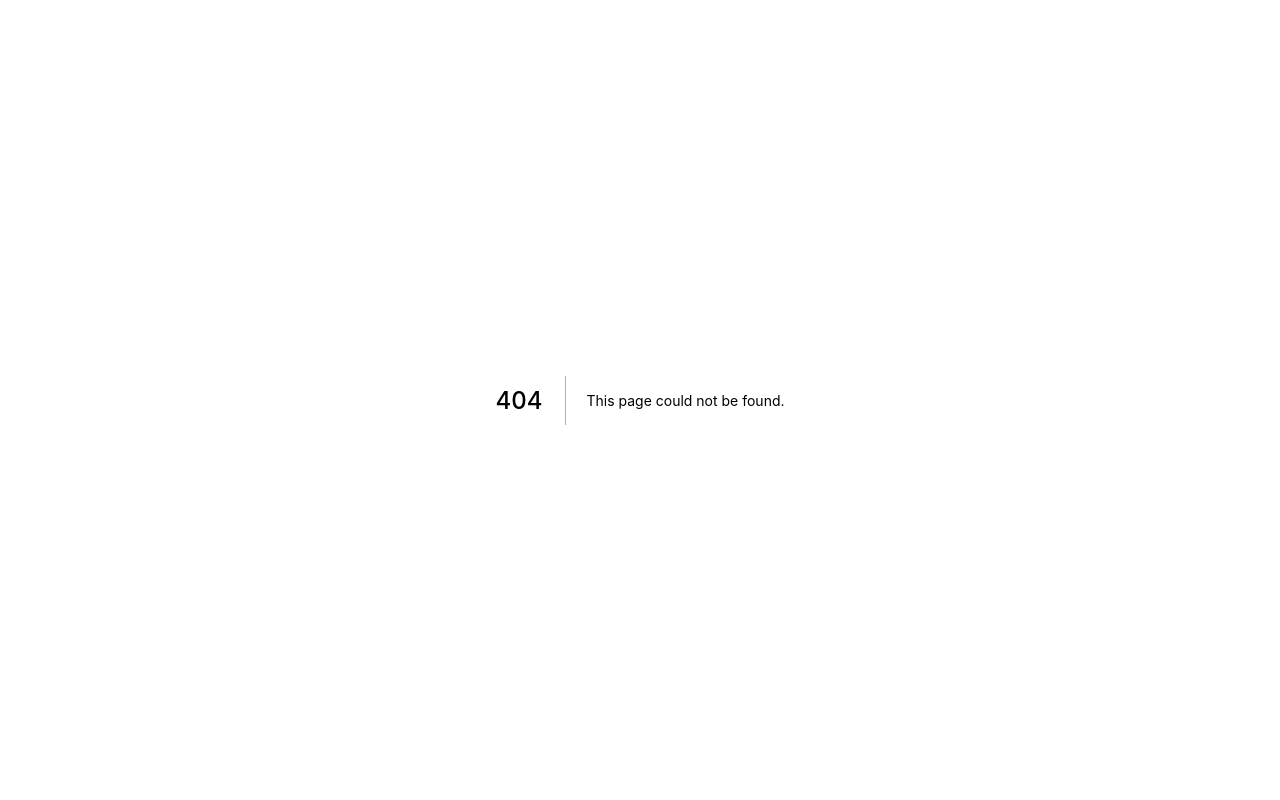
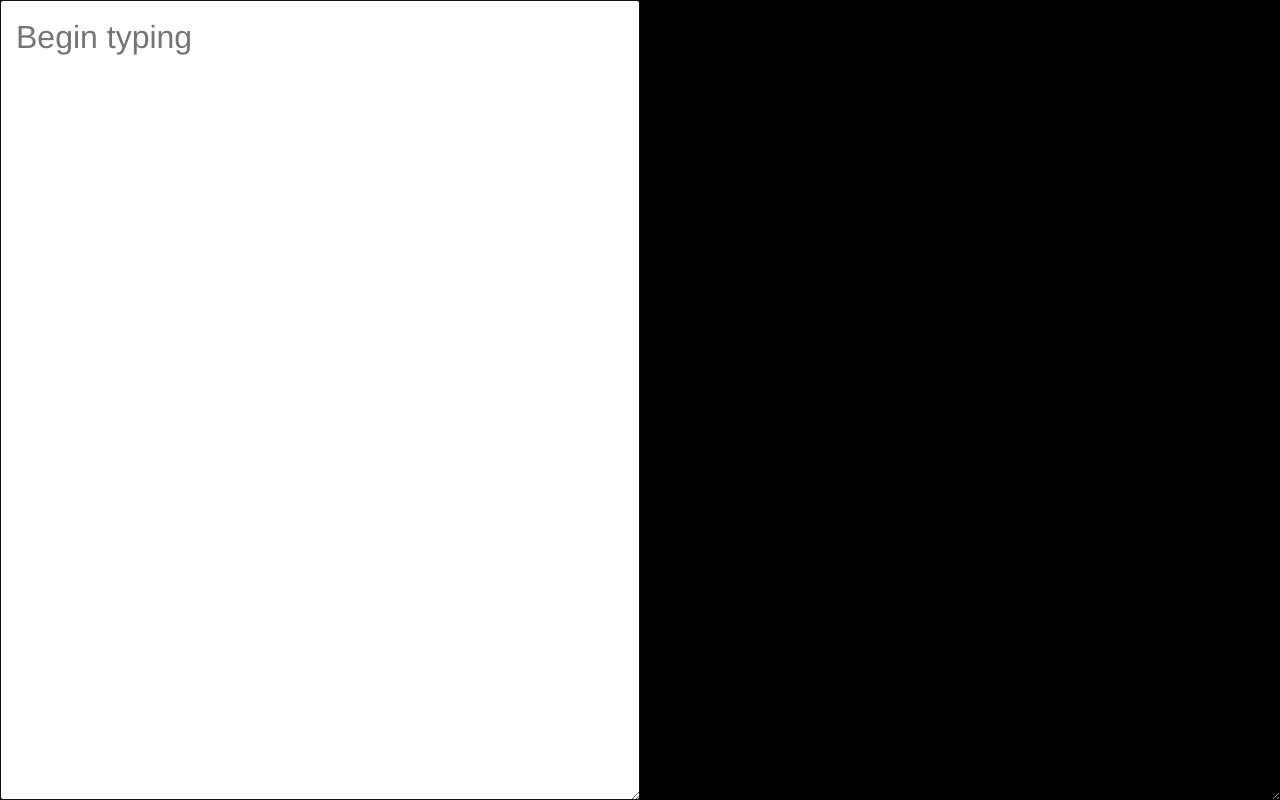
Before and after one commit to dzucconi/reticular.info, a Next.js app: page /every-single-thing-becomes-a-word in a window 1280 px wide. Before the commit this address had no page. Built offline with nearby package versions, Linux system fonts and the light colour scheme.

Commit message:
Adds page

```diff
--- /dev/null
+++ b/components/Editor/Editor.tsx
@@ -0,0 +1,59 @@
+import React, { useMemo, useState } from "react";
+import styled from "styled-components";
+
+interface EditorProps {
+  changeValue?(value: string): string;
+}
+
+const IDENTITY = (x: string) => x;
+
+export const Editor: React.FC<EditorProps> = ({ changeValue = IDENTITY }) => {
+  const [value, setValue] = useState("");
+
+  const handleChange = (event: React.ChangeEvent<HTMLTextAreaElement>) => {
+    setValue(event.target.value);
+  };
+
+  const changedValue = useMemo(() => changeValue(value), [changeValue, value]);
+
+  return (
+    <Container>
+      <Input
+        autoFocus
+        value={value}
+        onChange={handleChange}
+        placeholder="Begin typing"
+      />
+      <Output readOnly value={changedValue} />
+    </Container>
+  );
+};
+
+const Container = styled.div`
+  display: flex;
+  position: fixed;
+  top: 0;
+  left: 0;
+  width: 100%;
+  height: 100%;
+`;
+
+const Textarea = styled.textarea`
+  appearance: none;
+  flex: 1;
+  height: 100%;
+  border-radius: 0%;
+  border: 0;
+  padding: 1rem;
+  font-size: 2rem;
+`;
+
+const Input = styled(Textarea)`
+  color: black;
+  background-color: white;
+`;
+
+const Output = styled(Textarea)`
+  color: white;
+  background-color: black;
+`;
--- /dev/null
+++ b/components/Editor/index.ts
@@ -0,0 +1 @@
+export * from "./Editor";
--- a/components/GlobalStyles.ts
+++ b/components/GlobalStyles.ts
@@ -25,6 +25,12 @@ export const GlobalStyles = createGlobalStyle`
   body {
     color: black;
     background-color: white;
+  }
+
+  body,
+  input,
+  textarea {
+    font-size: 1rem;
     -webkit-text-size-adjust: 100%;
     font-family: 'Helvetica Neue', Helvetica, Arial, sans-serif;
     line-height: 1.33;
--- a/pages/360.tsx
+++ b/pages/360.tsx
@@ -53,6 +53,5 @@ const Degrees = styled.div`
   font-size: 6vw;
   width: 4ch;
   text-align: center;
-  font-family: Helvetica, Arial, sans-serif;
   display: inline-block;
 `;
--- /dev/null
+++ b/pages/every-single-thing-becomes-a-word.tsx
@@ -0,0 +1,41 @@
+import type { NextPage } from "next";
+import Head from "next/head";
+import { Editor } from "../components/Editor";
+import { Page } from "../components/Page";
+
+const EverySingleThingBecomesAWord: NextPage = () => {
+  return (
+    <>
+      <Head>
+        <title>Every Single Thing Becomes a Word</title>
+      </Head>
+
+      <Page>
+        <Editor changeValue={braid} />
+      </Page>
+    </>
+  );
+};
+
+export default EverySingleThingBecomesAWord;
+
+const zip = <T,>(rows: T[][]) =>
+  rows[0].map((_, i) => rows.map((row) => row[i]));
+
+const braid = (input: string) => {
+  if (!input) return "";
+
+  const tokens = input.split(/\s/g);
+
+  const upTo = tokens.reduce((a, b) => (a.length > b.length ? a : b)).length;
+
+  const normalized = tokens.map(
+    (token) => token + Array(upTo - (token.length - 1)).join(" ")
+  );
+
+  const leaves = normalized.map((token) => token.split(""));
+
+  return zip(leaves)
+    .map((token) => token.join(""))
+    .join("");
+};
```
Also changed, not shown: pages/index.tsx (+6 -4 lines).
